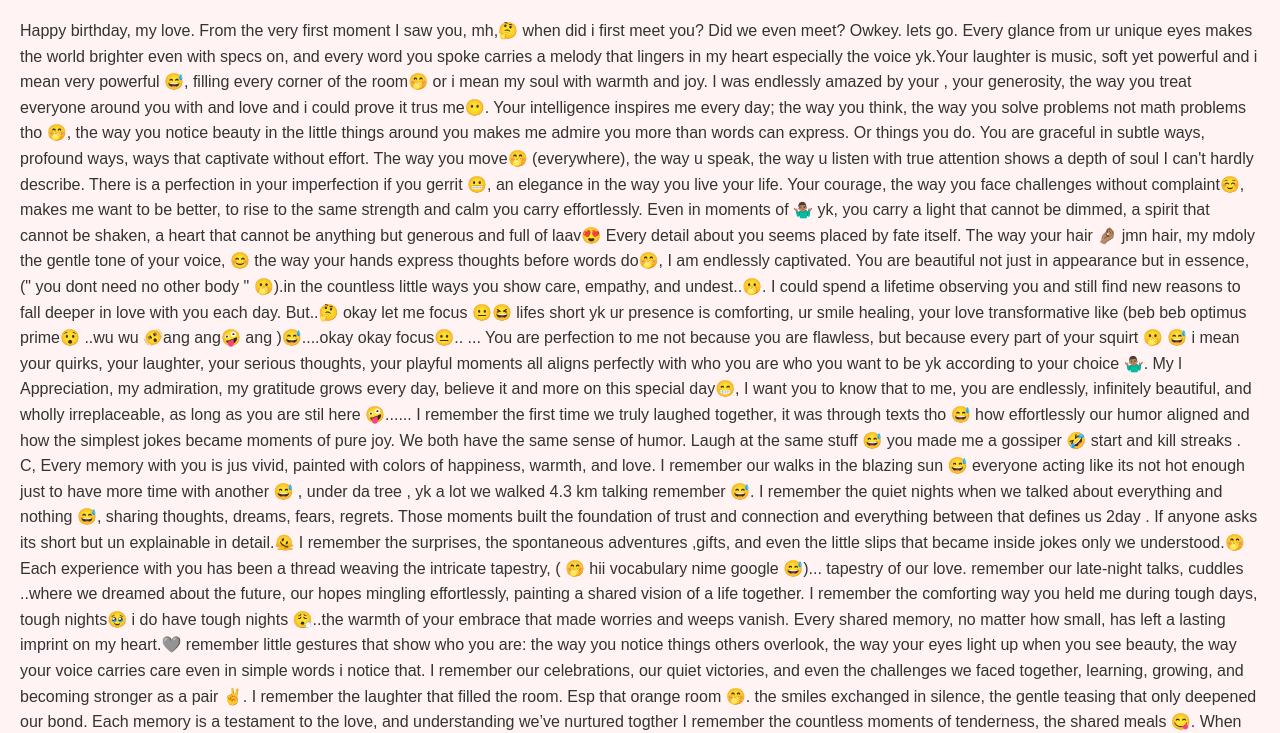
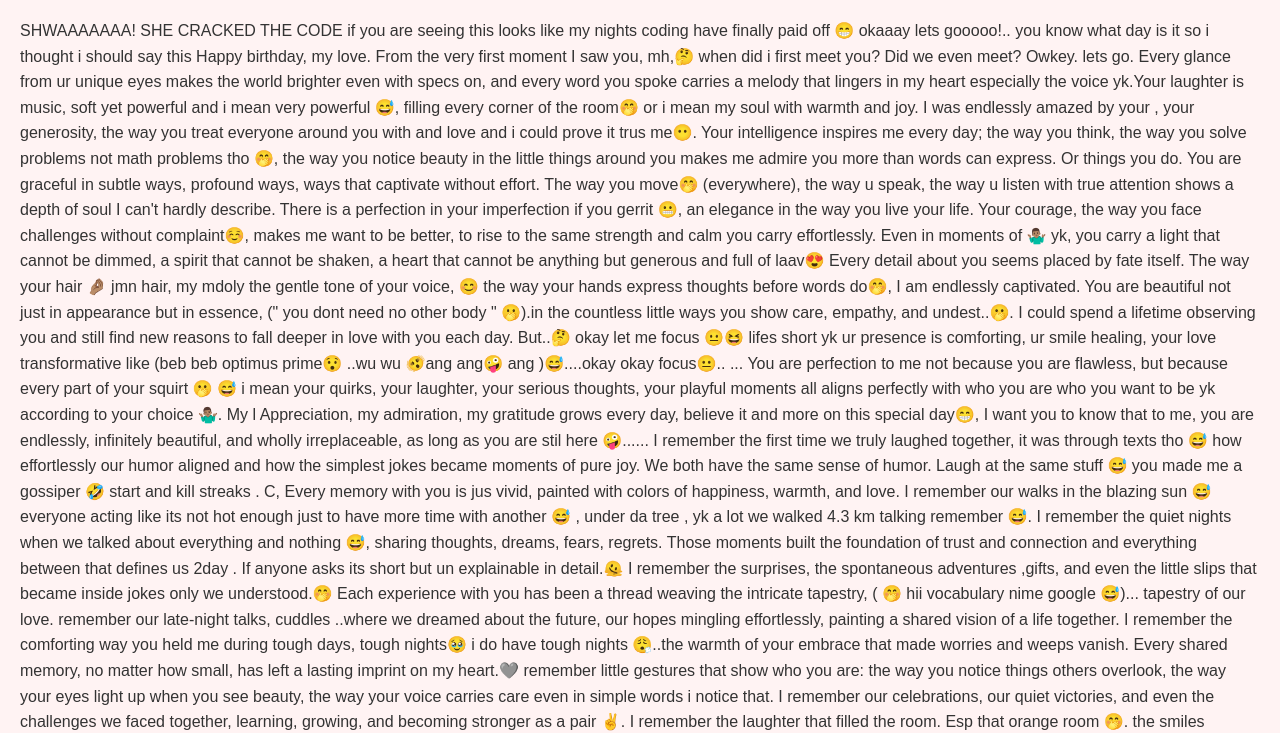
Before and after one commit to Drjosh-alt/2710, a plain HTML site: page index.html in a window 1280 px wide. Shown: the part 76-809 px from the top of the page. Drawn offline with Linux system fonts and the light colour scheme.

Commit message:
index.html

```diff
--- a/index.html
+++ b/index.html
@@ -8,12 +8,20 @@ body { font-family: Arial, sans-serif; margin: 20px; background-color: #fff3f3;
 </style>
 </head>
 <body>
+  <audio autoplay loop>
+  <source src="2710 birthday.mp3" type="audio/mpeg">
+  </audio>
 <h1>Happy Birthday!</h1>
 <audio autoplay loop>
   <source src="https://drive.google.com/uc?export=download&id=1jLk6hdJc9mznIQ8AjQrXebORqpFKRbOi" type="audio/mpeg">
 </audio>
 <p>
-Happy birthday, my love. From the very first moment I saw you, mh,🤔 when did i first meet you? Did we even meet? Owkey. lets go. Every glance from ur unique eyes makes the world brighter even with specs on, and every word you spoke carries a melody that lingers in my heart especially the voice yk.Your laughter is music, soft yet powerful and i mean very powerful 😅, filling every corner of the room🤭 or i mean  my soul with warmth and joy. I was endlessly amazed by your , your generosity, the way you treat everyone around you with and love and i could prove it trus me😶. Your intelligence inspires me every day; the way you think, the way you solve problems not math problems tho 🤭, the way you notice beauty in the little things around you makes me admire you more than words can express. Or things you do.
+  SHWAAAAAAA! SHE CRACKED THE CODE
+  if you are seeing this looks like my nights coding have finally paid off 😁
+  okaaay lets gooooo!.. you know what day is it  so i thought i should say this
+
+
+  Happy birthday, my love. From the very first moment I saw you, mh,🤔 when did i first meet you? Did we even meet? Owkey. lets go. Every glance from ur unique eyes makes the world brighter even with specs on, and every word you spoke carries a melody that lingers in my heart especially the voice yk.Your laughter is music, soft yet powerful and i mean very powerful 😅, filling every corner of the room🤭 or i mean  my soul with warmth and joy. I was endlessly amazed by your , your generosity, the way you treat everyone around you with and love and i could prove it trus me😶. Your intelligence inspires me every day; the way you think, the way you solve problems not math problems tho 🤭, the way you notice beauty in the little things around you makes me admire you more than words can express. Or things you do.
 You are graceful in subtle ways, profound ways, ways that captivate without effort. The way you move🤭  (everywhere), the way u speak, the way u listen with true attention shows a depth of soul I can't hardly describe. There is a perfection in your imperfection if you gerrit 😬, an elegance in the way you live your life. Your courage, the way you face challenges without complaint☺️, makes me want to be better, to rise to the same strength and calm you carry effortlessly. Even in moments of 🤷🏽‍♂️ yk, you carry a light that cannot be dimmed, a spirit that cannot be shaken, a heart that cannot be anything but generous and full of laav😍
 Every detail about you seems placed by fate itself.  The way your hair 🤌🏽 jmn hair, my mdoly  the gentle tone of your voice, 😊 the way your hands express thoughts before words do🤭, I am endlessly captivated. You are beautiful not just in appearance but in essence, (" you dont need no other body " 🫢).in the countless little ways you show care, empathy, and undest..🫢. I could spend a lifetime observing you and still find new reasons to fall deeper in love with you each day. But..🤔   okay let me focus 😐😆 lifes short yk
 
```
